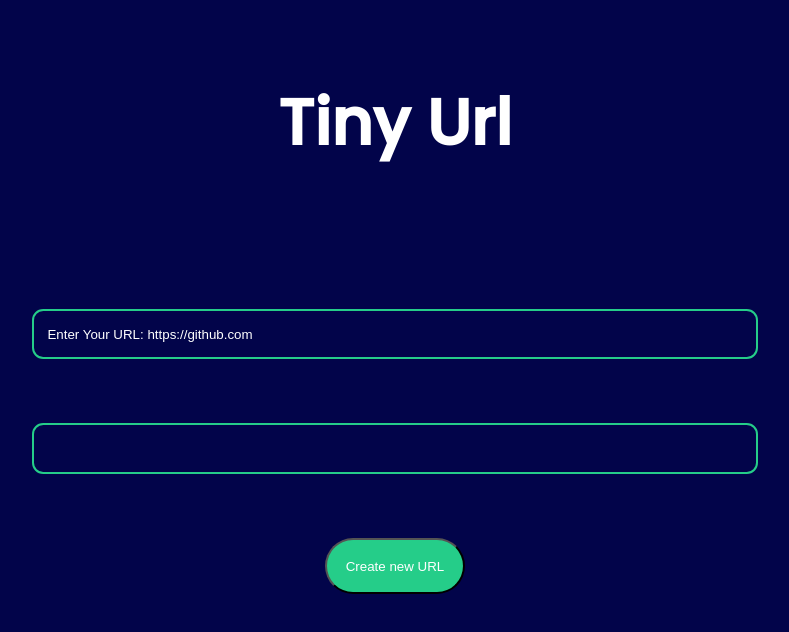
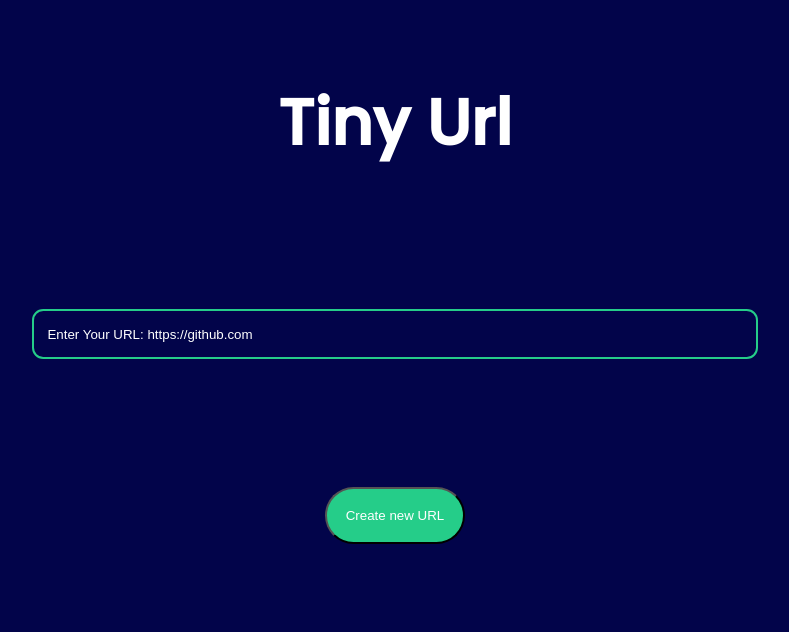
Before and after one commit to tansionline/tiny-url, a React (Vite) app: page / in a window 1280 px wide. Shown: the top 632 px of the page, without its empty margins (245-1034 px from the left). Built offline with nearby package versions, Linux system fonts and the light colour scheme; the HTML template or start-up script is replaced by a standard one.

Commit message:
dynamic copy input added :nail_care:

```diff
--- a/src/App.tsx
+++ b/src/App.tsx
@@ -2,6 +2,7 @@ import React from 'react'
 import axios from 'axios'
 import './style/App.css'
 import data from './data/page.json'
+
 
 class App extends React.Component<{}, { value: string, url: string }>  {
   constructor(props: any) {
@@ -20,7 +21,6 @@ class App extends React.Component<{}, { value: string, url: string }>  {
     axios.get(`https://api.1pt.co/addURL?long=${this.state.value}`,)
       .then((response: any) => {
         this.setState({ url: `https://1pt.co/${response.data.short}` })
-        console.log(this.state.url)
       })
       .catch(function (error: any) {
         console.log(error)
@@ -29,6 +29,11 @@ class App extends React.Component<{}, { value: string, url: string }>  {
   }
 
   render() {
+    const URL = this.state.url
+    let dynamicInput;
+    if (URL !== "") {
+      dynamicInput = <input value={this.state.url} onClick={() => { navigator.clipboard.writeText(this.state.url) }} />;
+    }
     return (
       <div>
         <div className="header">
@@ -39,7 +44,7 @@ class App extends React.Component<{}, { value: string, url: string }>  {
             <input type="text" value={this.state.value} onChange={this.handleChange} placeholder={data.placeholder} />
           </div>
           <div className="input">
-            <input type="text" value={this.state.url} onClick={() => { navigator.clipboard.writeText(this.state.url); alert('Copied') }} />
+            {dynamicInput}
           </div>
           <div className="button">
             <button type="submit">{data.button}</button>
```
